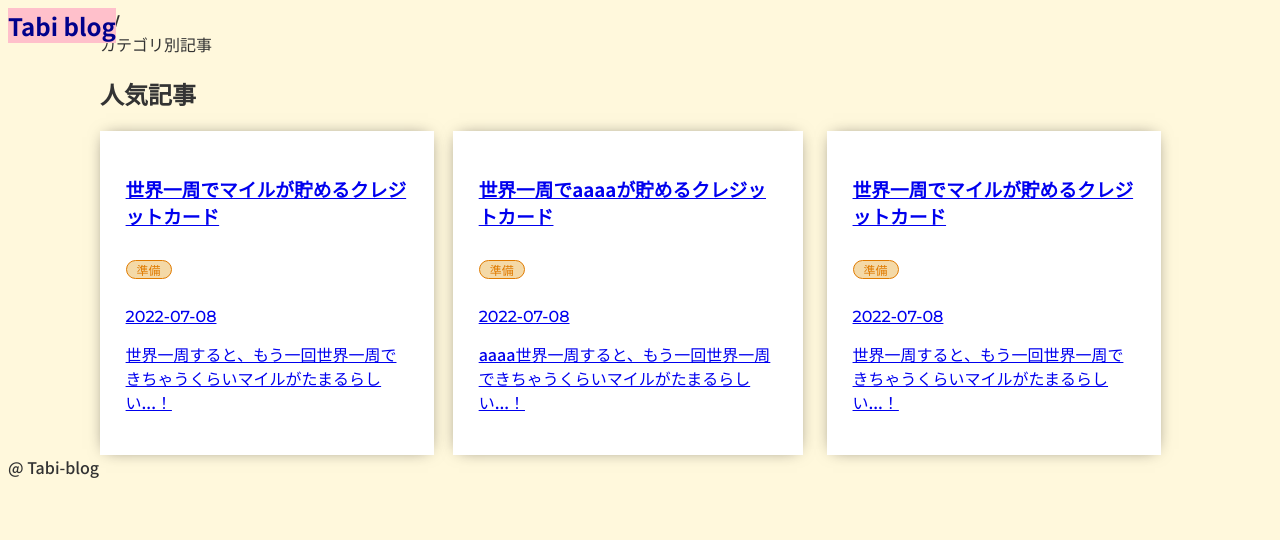
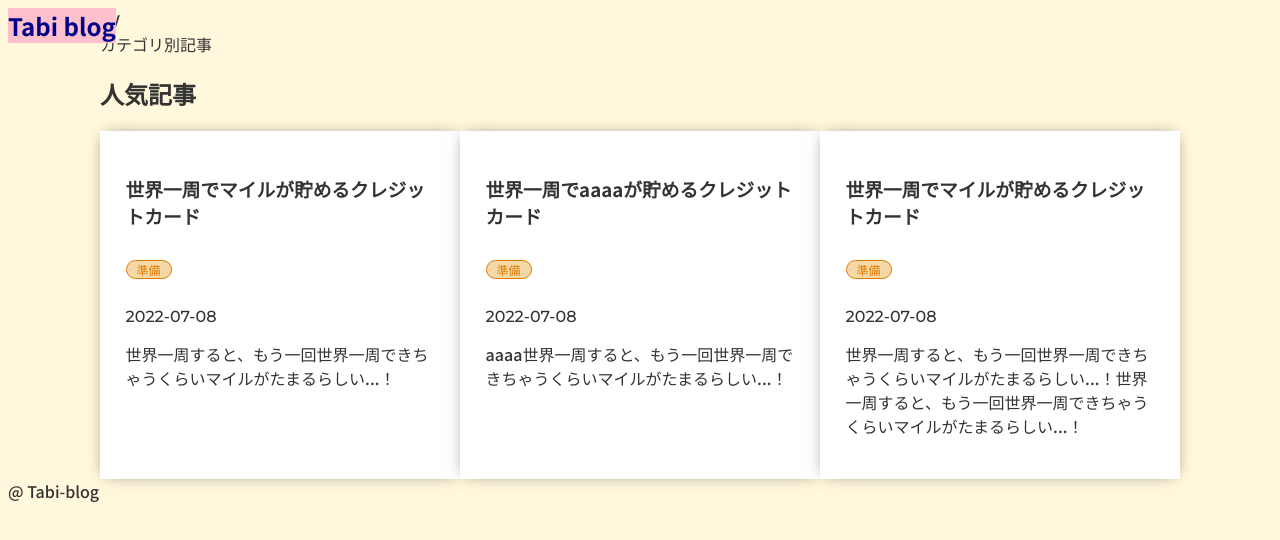
Before and after one commit to westhouseK/tabi-blog, a Next.js app: page / in a window 1280 px wide. Shown: the top 540 px of the page. Built offline with nearby package versions, Linux system fonts and the light colour scheme.

Commit message:
TOP_記事一覧aの構造を変更

```diff
--- a/app/page.tsx
+++ b/app/page.tsx
@@ -32,14 +32,14 @@ export default async function Home() {
           <h2 className={style.top_section_ttl}>人気記事</h2>
               <div className={style.top_section_inner}>
                 {posts.map((post) => (
-              <Link href={`articles/${post.slug}`} key={post.slug}>
-                <div className={style.top_section_article}>
+                  <div className={style.top_section_article}  key={post.slug}>
+                      <Link className={style.top_link} href={`articles/${post.slug}`}>
                           <h3 className={style.top_article_ttl}>{post.data.title}</h3>
                           <p className={style.top_article_tag}>{post.data.tag}</p>
                           <p className={`${style.top_article_date} ${style.txt_en}`}>{post.data.created_date}</p>
                           <p className={style.top_article_txt}>{post.data.description}</p>
+                      </Link>
                   </div>
-              </Link>
                 ))}
             </div>
         </section>
--- a/app/top.module.scss
+++ b/app/top.module.scss
@@ -6,22 +6,35 @@
 }
 
 //記事一覧
+.top_link{
+    text-decoration-line: none;
+    color: inherit;
+}
+
 .top_section_inner{
     display: flex;
     justify-content: space-between;
+
 }
 .top_section_article{
     background: white;
-    width: 80%;
+    width: 30%;
     padding: 2vw;
     transition: .5s;
     box-shadow: 0px 0px 16px -6px rgba(0,0,0,0.6);
-    text-decoration: none;
+
 
     &:hover{
         cursor: pointer;
         opacity: 0.8;
         transform: translateY(-6px);
+    }
+
+    .top_section_ttl{
+        font-size: 24px;
+        display: -webkit-box;
+        -webkit-box-orient: vertical;
+        -webkit-line-clamp: 2;
     }
 
     .top_article_tag{
--- a/articles/3/article.md
+++ b/articles/3/article.md
@@ -2,7 +2,7 @@
 title: "世界一周でマイルが貯めるクレジットカード"
 created_date: "2022-07-08"
 updated_date: "2022-07-08"
-description: "世界一周すると、もう一回世界一周できちゃうくらいマイルがたまるらしい...！"
+description: "世界一周すると、もう一回世界一周できちゃうくらいマイルがたまるらしい...！世界一周すると、もう一回世界一周できちゃうくらいマイルがたまるらしい...！"
 tag: "準備"
 ---
 
```
Lines whose indentation alone changed are shown as unchanged.
